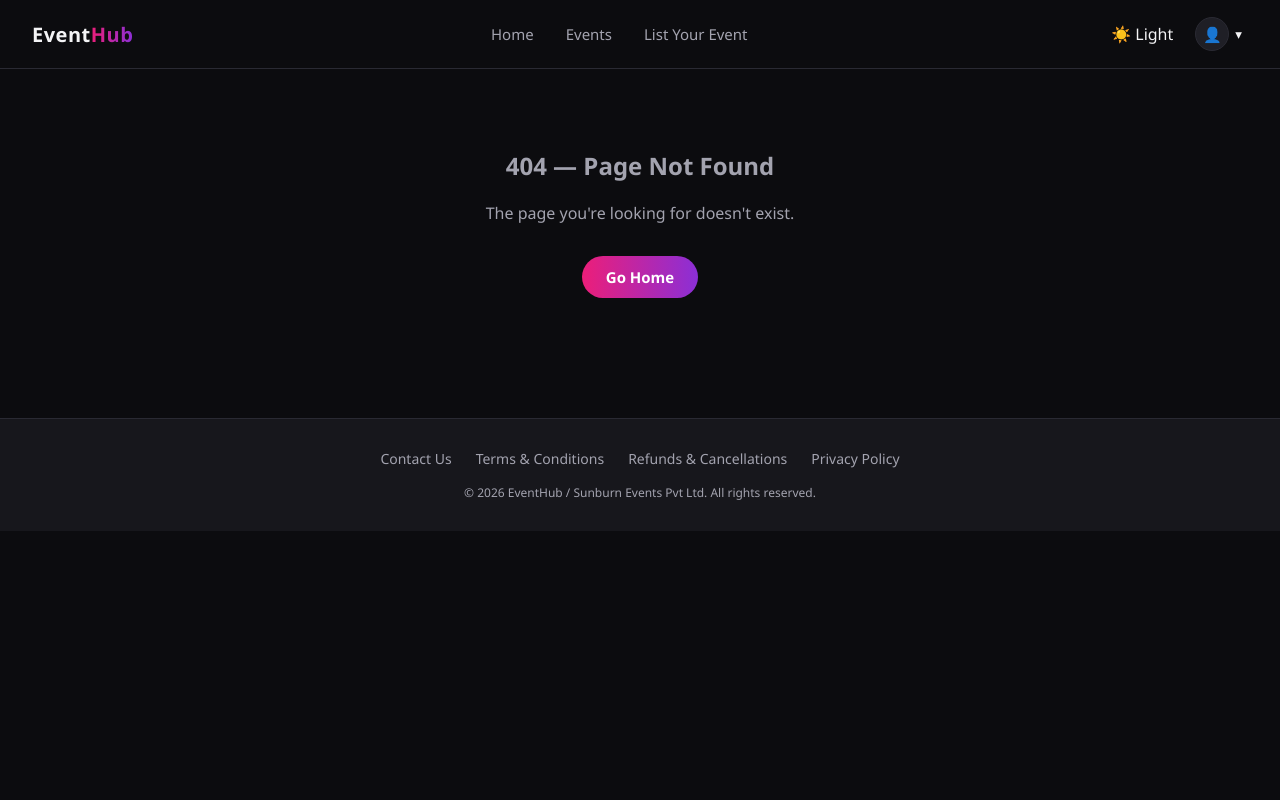
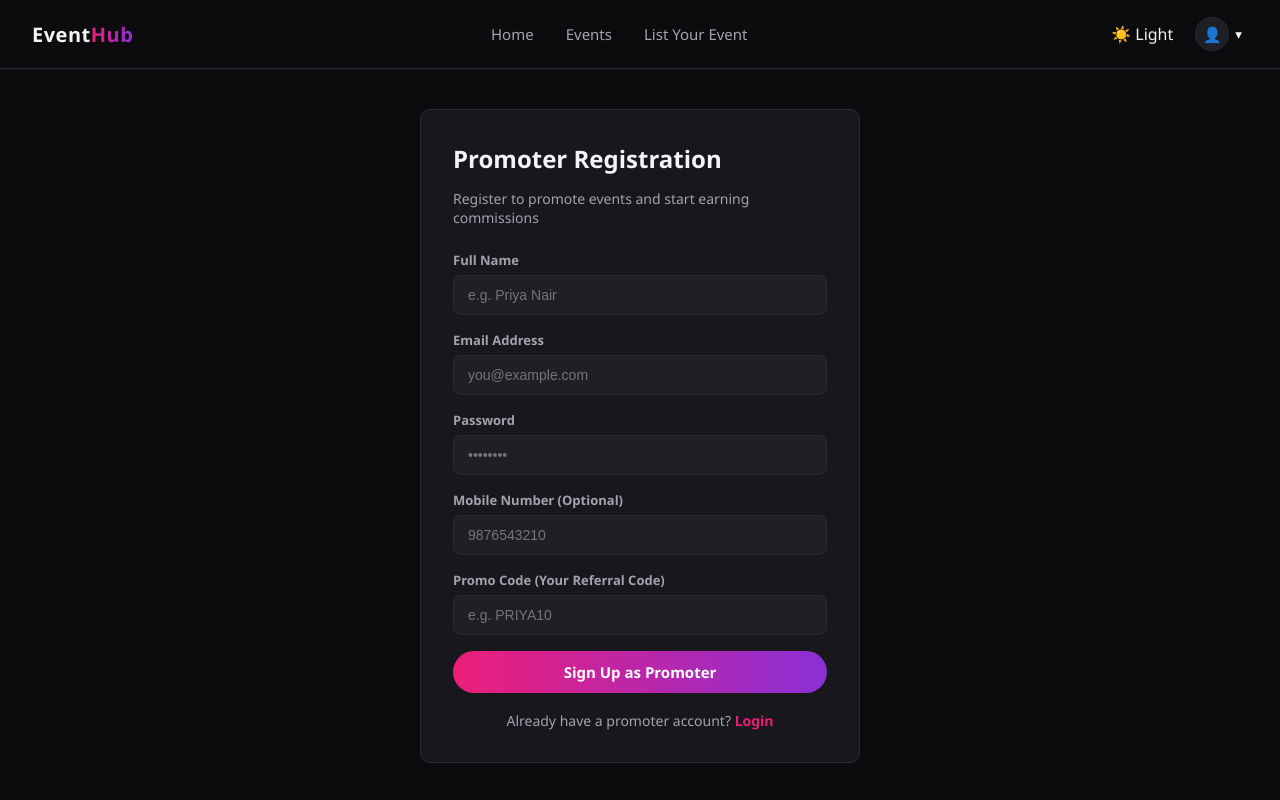
Before and after one commit to sarayu1201/event-management, a React (Vite) app in the folder eventapp/frontend/: page /promoter/signup in a window 1280 px wide. Shown: the top 800 px of the page. Built offline with nearby package versions, Linux system fonts and the light colour scheme; no server answers.

Commit message:
Create PromoterSignup page and allow public promoter registration

```diff
--- a/eventapp/frontend/src/App.jsx
+++ b/eventapp/frontend/src/App.jsx
@@ -12,6 +12,7 @@ import Signup from "./pages/Signup";
 import OrganiserLogin from "./pages/OrganiserLogin";
 import OrganiserSignup from "./pages/OrganiserSignup";
 import PromoterLogin from "./pages/PromoterLogin";
+import PromoterSignup from "./pages/PromoterSignup";
 import Checkout from "./pages/Checkout";
 import FakePaymentGateway from "./pages/FakePaymentGateway";
 import MockCheckout from "./pages/MockCheckout";
@@ -60,8 +61,9 @@ function App() {
         <Route path="/organiser/login" element={<OrganiserLogin />} />
         <Route path="/organiser/signup" element={<OrganiserSignup />} />
 
-        {/* Promoter auth (login only — no public signup) */}
+        {/* Promoter auth */}
         <Route path="/promoter/login" element={<PromoterLogin />} />
+        <Route path="/promoter/signup" element={<PromoterSignup />} />
 
         {/* Admin auth */}
         <Route path="/admin/login" element={<AdminLogin />} />
--- a/eventapp/frontend/src/pages/PromoterLogin.jsx
+++ b/eventapp/frontend/src/pages/PromoterLogin.jsx
@@ -1,5 +1,5 @@
 import { useState } from "react";
-import { useNavigate } from "react-router-dom";
+import { useNavigate, Link } from "react-router-dom";
 import { useAuth } from "../context/AuthContext";
 
 const PromoterLogin = () => {
@@ -30,11 +30,6 @@ const PromoterLogin = () => {
       <div className="auth-card">
         <h2>Promoter Login</h2>
         <p className="sub">Track your referral bookings and commission earnings</p>
-
-        <div className="alert alert-success">
-          Promoter accounts are created by event organisers/admins — there's no public signup, matching the
-          original workflow.
-        </div>
 
         {error && <div className="alert alert-error">{error}</div>}
 
@@ -79,7 +74,9 @@ const PromoterLogin = () => {
           </button>
         </form>
 
-
+        <div className="auth-switch">
+          Don't have an account? <Link to="/promoter/signup">Signup</Link>
+        </div>
       </div>
     </div>
   );
--- /dev/null
+++ b/eventapp/frontend/src/pages/PromoterSignup.jsx
@@ -0,0 +1,122 @@
+import { useState } from "react";
+import { Link, useNavigate } from "react-router-dom";
+import api from "../api/axios";
+
+const PromoterSignup = () => {
+  const navigate = useNavigate();
+  const [form, setForm] = useState({
+    name: "",
+    email: "",
+    password: "",
+    phone: "",
+    promoCode: "",
+  });
+  const [error, setError] = useState("");
+  const [submitting, setSubmitting] = useState(false);
+
+  const onChange = (e) => setForm({ ...form, [e.target.name]: e.target.value });
+
+  const handleRegister = async (e) => {
+    e.preventDefault();
+    setError("");
+
+    if (!form.name.trim() || !form.email.trim() || !form.password.trim() || !form.promoCode.trim()) {
+      setError("Please fill in all required fields.");
+      return;
+    }
+
+    setSubmitting(true);
+    try {
+      const { data } = await api.post("/auth/register", {
+        ...form,
+        role: "promoter",
+      });
+
+      localStorage.setItem("eventhub_token", data.token);
+      localStorage.setItem("eventhub_user", JSON.stringify(data.user));
+
+      alert("Promoter account registered successfully!");
+      navigate("/promoter/dashboard");
+      window.location.reload();
+    } catch (err) {
+      setError(err.response?.data?.message || "Registration failed. Please try again.");
+    } finally {
+      setSubmitting(false);
+    }
+  };
+
+  return (
+    <div className="auth-shell">
+      <div className="auth-card">
+        <h2>Promoter Registration</h2>
+        <p className="sub">Register to promote events and start earning commissions</p>
+
+        {error && <div className="alert alert-error">{error}</div>}
+
+        <form onSubmit={handleRegister}>
+          <div className="form-group">
+            <label>Full Name</label>
+            <input
+              name="name"
+              required
+              value={form.name}
+              onChange={onChange}
+              placeholder="e.g. Priya Nair"
+            />
+          </div>
+          <div className="form-group">
+            <label>Email Address</label>
+            <input
+              type="email"
+              name="email"
+              required
+              value={form.email}
+              onChange={onChange}
+              placeholder="you@example.com"
+            />
+          </div>
+          <div className="form-group">
+            <label>Password</label>
+            <input
+              type="password"
+              name="password"
+              required
+              value={form.password}
+              onChange={onChange}
+              placeholder="••••••••"
+            />
+          </div>
+          <div className="form-group">
+            <label>Mobile Number (Optional)</label>
+            <input
+              type="tel"
+              name="phone"
+              value={form.phone}
+              onChange={onChange}
+              placeholder="9876543210"
+            />
+          </div>
+          <div className="form-group">
+            <label>Promo Code (Your Referral Code)</label>
+            <input
+              name="promoCode"
+              required
+              value={form.promoCode}
+              onChange={onChange}
+              placeholder="e.g. PRIYA10"
+            />
+          </div>
+          <button className="btn btn-primary btn-block" disabled={submitting}>
+            {submitting ? "Creating account..." : "Sign Up as Promoter"}
+          </button>
+        </form>
+
+        <div className="auth-switch">
+          Already have a promoter account? <Link to="/promoter/login">Login</Link>
+        </div>
+      </div>
+    </div>
+  );
+};
+
+export default PromoterSignup;
```
Also changed, not shown: 1 other file (tests, documents, lock files or other folders).
